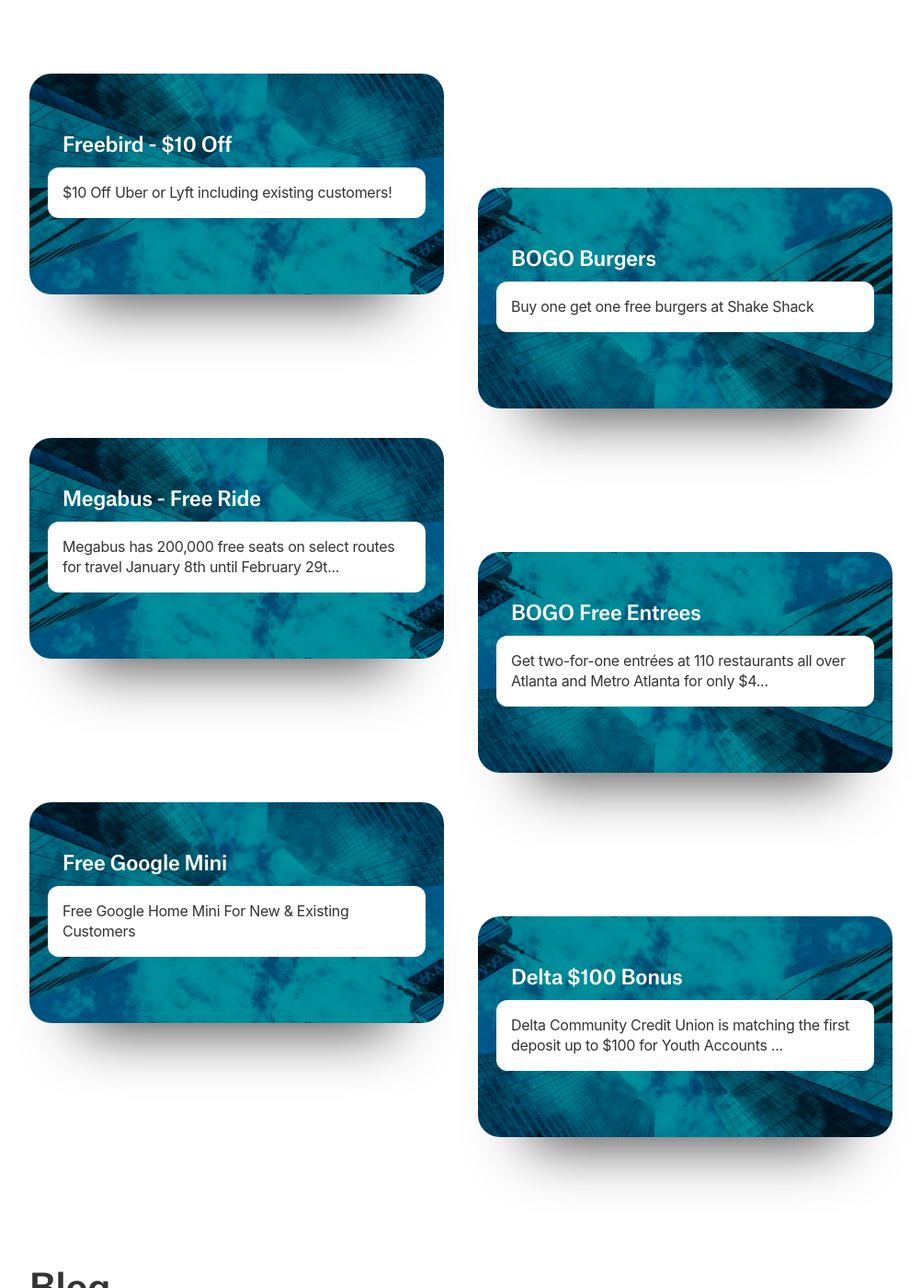
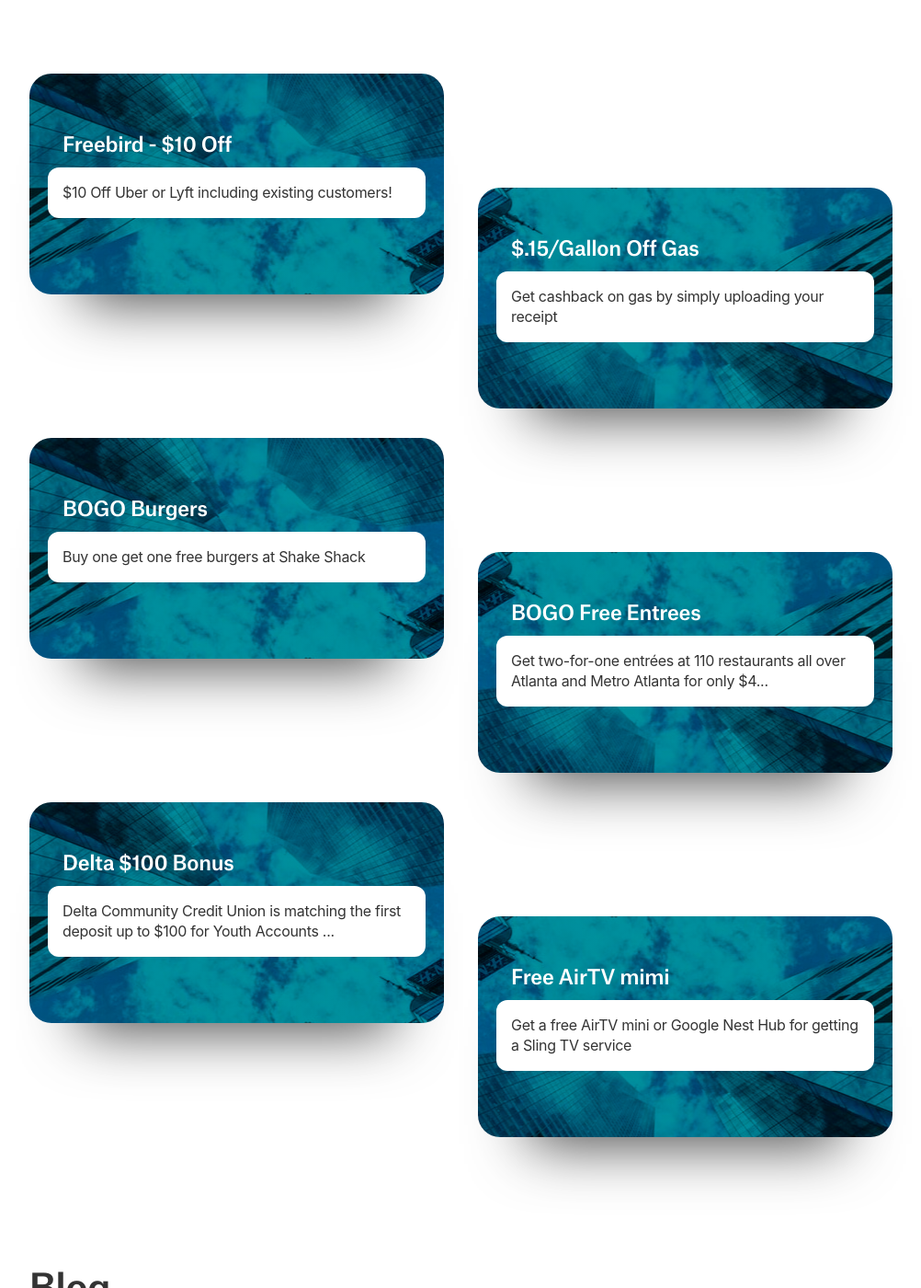
Before and after one commit to ohiosveryown/atldeals, a Jekyll site: the page built from index.html, in a window 1280 px wide and 1400 px high, scrolled down 449 px. Shown: the whole window at 92% size, without its empty margins (139-1141 px from the left). Built offline with Jekyll 4.4.1, drawn with Linux system fonts in a browser that asks for light colours; nearby versions of some CDN libraries.

Commit message:
Updated Dollars Dot 15 Slash Gallon Off Gas and 3 other files

```diff
--- a/_posts/2019-12-08-free-google-mini.markdown
+++ b/_posts/2019-12-08-free-google-mini.markdown
@@ -2,9 +2,6 @@
 title: Free Google Mini
 date: 2019-12-08 21:14:00 Z
 permalink: googlemini
-categories:
-- new
-- freebies
 image: https://i.imgur.com/T0vE1tI.jpg
 description: Free Google Home Mini For New & Existing Customers
 ---
--- a/_posts/2019-12-17-megabus-free-ride.markdown
+++ /dev/null
@@ -1,15 +0,0 @@
----
-title: Megabus - Free Ride
-date: 2019-12-17 22:40:00 Z
-permalink: megabus
-categories:
-- new
-- freebies
-description: Megabus has 200,000 free seats on select routes for travel January 8th
-  until February 29th, 2020. (booking fee is $2.50)
-image: https://i.imgur.com/FGbbVIu.jpg
----
-
-Megabus has 200,000 free seats on select routes for travel January 8th until February 29th, 2020. (booking fee is $2.50)
-
-[Offer Link](https://us.megabus.com/free-seat-sale)
--- a/_posts/2019-10-08-dollars-dot-15-slash-gallon-off-gas.markdown
+++ b/_posts/2020-02-13-dollars-dot-15-slash-gallon-off-gas.markdown
@@ -1,6 +1,6 @@
 ---
 title: "$.15/Gallon Off Gas"
-date: 2019-10-08 12:26:00 Z
+date: 2020-02-13 12:26:00 Z
 permalink: gas
 categories:
 - new
```
